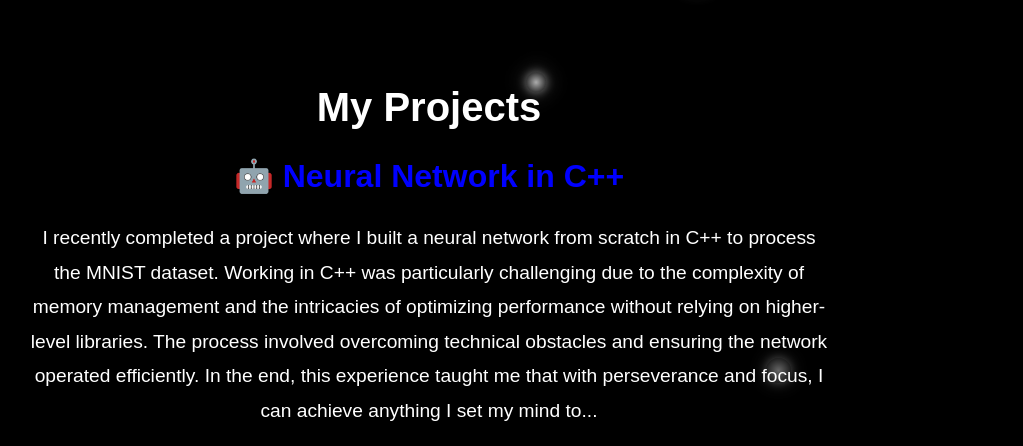
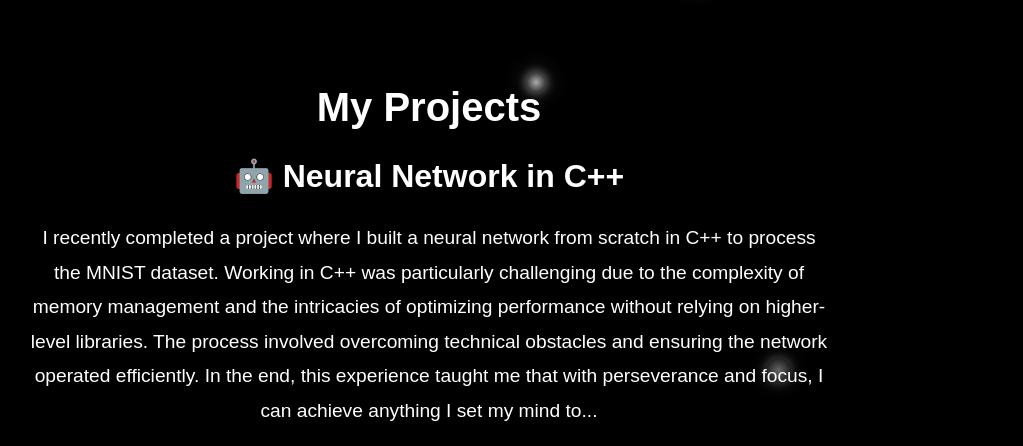
Before and after one commit to Leonidass-nik/portfoliio, a plain HTML site: page projects.html in a window 1280 px wide. Shown: the top 446 px of the page, without its empty margins (211-1234 px from the left). Drawn offline with Linux system fonts and the light colour scheme.

Commit message:
Update projects.html

```diff
--- a/projects.html
+++ b/projects.html
@@ -21,7 +21,7 @@
             position: relative;
         }
         h1 { font-size: 2.5rem; }
-        h2 { font-size: 2rem; color: blue; }
+        h2 { font-size: 2rem; color: neon; }
         p { font-size: 1.2rem; line-height: 1.8; }
         img { width: 80%; max-width: 600px; border-radius: 10px; margin: 20px 0; }
         .back-button {
```
